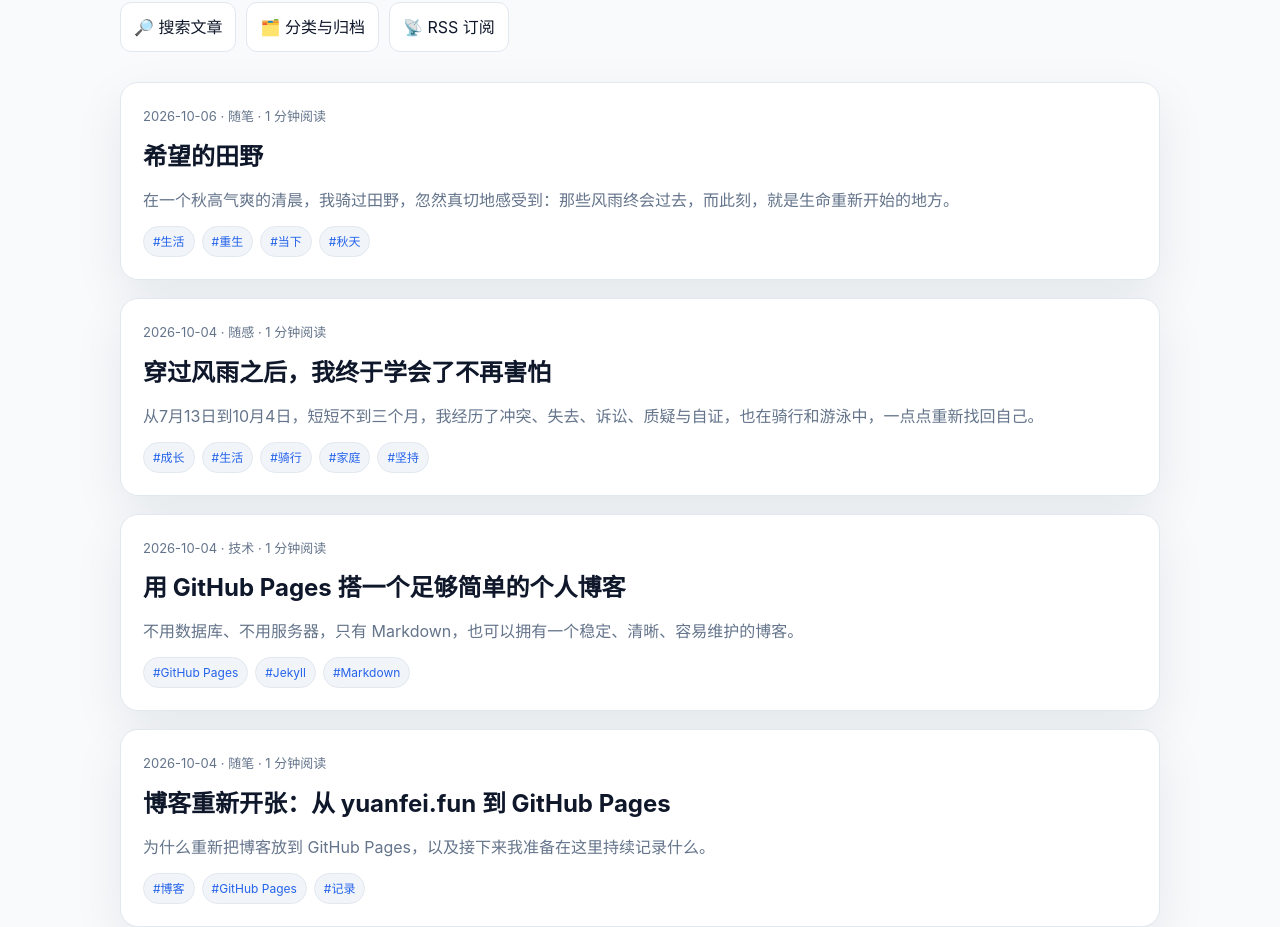
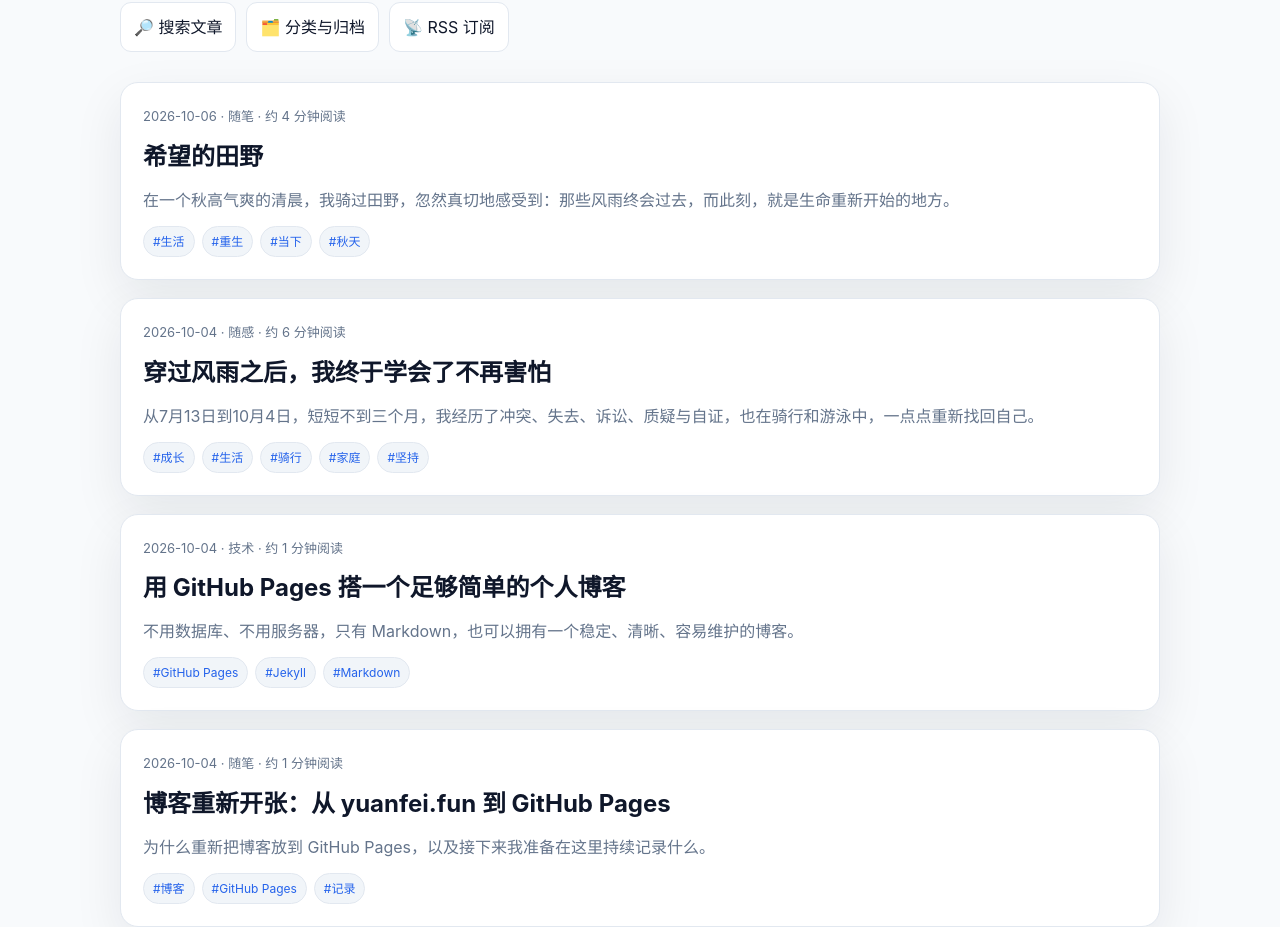
Before and after one commit to SinceJack/blog, a Jekyll site: the page built from index.html, in a window 1280 px wide and 1400 px high. Shown: the part 454-1381 px from the top of the window. Built offline with Jekyll 4.4.1, drawn with Linux system fonts in a browser that asks for light colours.

Commit message:
Fix Chinese reading time on post list

```diff
--- a/index.html
+++ b/index.html
@@ -1,4 +1,4 @@
 ---
 layout: default
 ---
-<section class="hero"><div class="wrap"><span class="tag">EDTECH · WEB · AI</span><h1>记录思考，也记录实践。</h1><p>这是 Frank Yuan 的个人博客，主要分享教育科技、Web 开发、AI 应用，以及我在真实项目中的经验、方法和踩坑记录。</p><div class="hero-actions"><a class="btn" href="https://sincejack.github.io/">← 返回个人主页</a><a class="btn primary" href="{{ '/admin/' | relative_url }}">✍️ 写一篇文章</a></div></div></section><section class="wrap"><div class="quick-links"><a href="{{ '/search/' | relative_url }}">🔎 搜索文章</a><a href="{{ '/archive/' | relative_url }}">🗂️ 分类与归档</a><a href="{{ '/feed.xml' | relative_url }}">📡 RSS 订阅</a></div><div class="posts">{% for post in site.posts %}{% assign words = post.content | number_of_words %}{% assign minutes = words | divided_by: 300 | plus: 1 %}<a class="card" href="{{ post.url | relative_url }}"><div class="meta">{{ post.date | date: "%Y-%m-%d" }}{% if post.category %} · {{ post.category }}{% endif %} · {{ minutes }} 分钟阅读</div><h2>{{ post.title }}</h2><p>{{ post.description | default: post.excerpt | strip_html | truncate: 120 }}</p>{% if post.tags %}<div class="post-tags">{% for tag in post.tags %}<span class="mini-tag">#{{ tag }}</span>{% endfor %}</div>{% endif %}</a>{% endfor %}</div></section>
+<section class="hero"><div class="wrap"><span class="tag">EDTECH · WEB · AI</span><h1>记录思考，也记录实践。</h1><p>这是 Frank Yuan 的个人博客，主要分享教育科技、Web 开发、AI 应用，以及我在真实项目中的经验、方法和踩坑记录。</p><div class="hero-actions"><a class="btn" href="https://sincejack.github.io/">← 返回个人主页</a><a class="btn primary" href="{{ '/admin/' | relative_url }}">✍️ 写一篇文章</a></div></div></section><section class="wrap"><div class="quick-links"><a href="{{ '/search/' | relative_url }}">🔎 搜索文章</a><a href="{{ '/archive/' | relative_url }}">🗂️ 分类与归档</a><a href="{{ '/feed.xml' | relative_url }}">📡 RSS 订阅</a></div><div class="posts">{% for post in site.posts %}{% assign chars = post.content | strip_html | strip_newlines | size %}{% assign minutes = chars | plus: 499 | divided_by: 500 %}{% if minutes < 1 %}{% assign minutes = 1 %}{% endif %}<a class="card" href="{{ post.url | relative_url }}"><div class="meta">{{ post.date | date: "%Y-%m-%d" }}{% if post.category %} · {{ post.category }}{% endif %} · 约 {{ minutes }} 分钟阅读</div><h2>{{ post.title }}</h2><p>{{ post.description | default: post.excerpt | strip_html | truncate: 120 }}</p>{% if post.tags %}<div class="post-tags">{% for tag in post.tags %}<span class="mini-tag">#{{ tag }}</span>{% endfor %}</div>{% endif %}</a>{% endfor %}</div></section>
```
